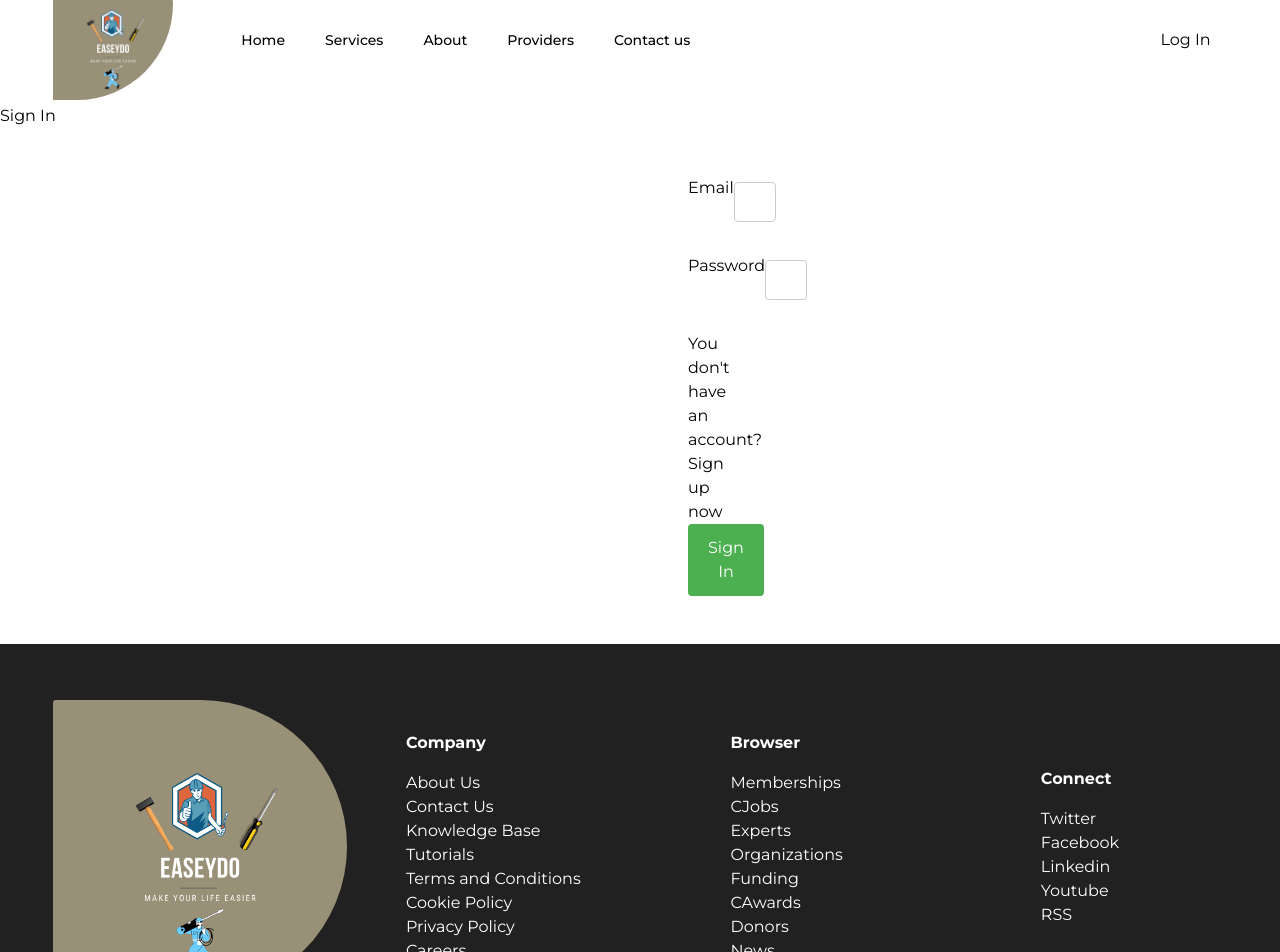
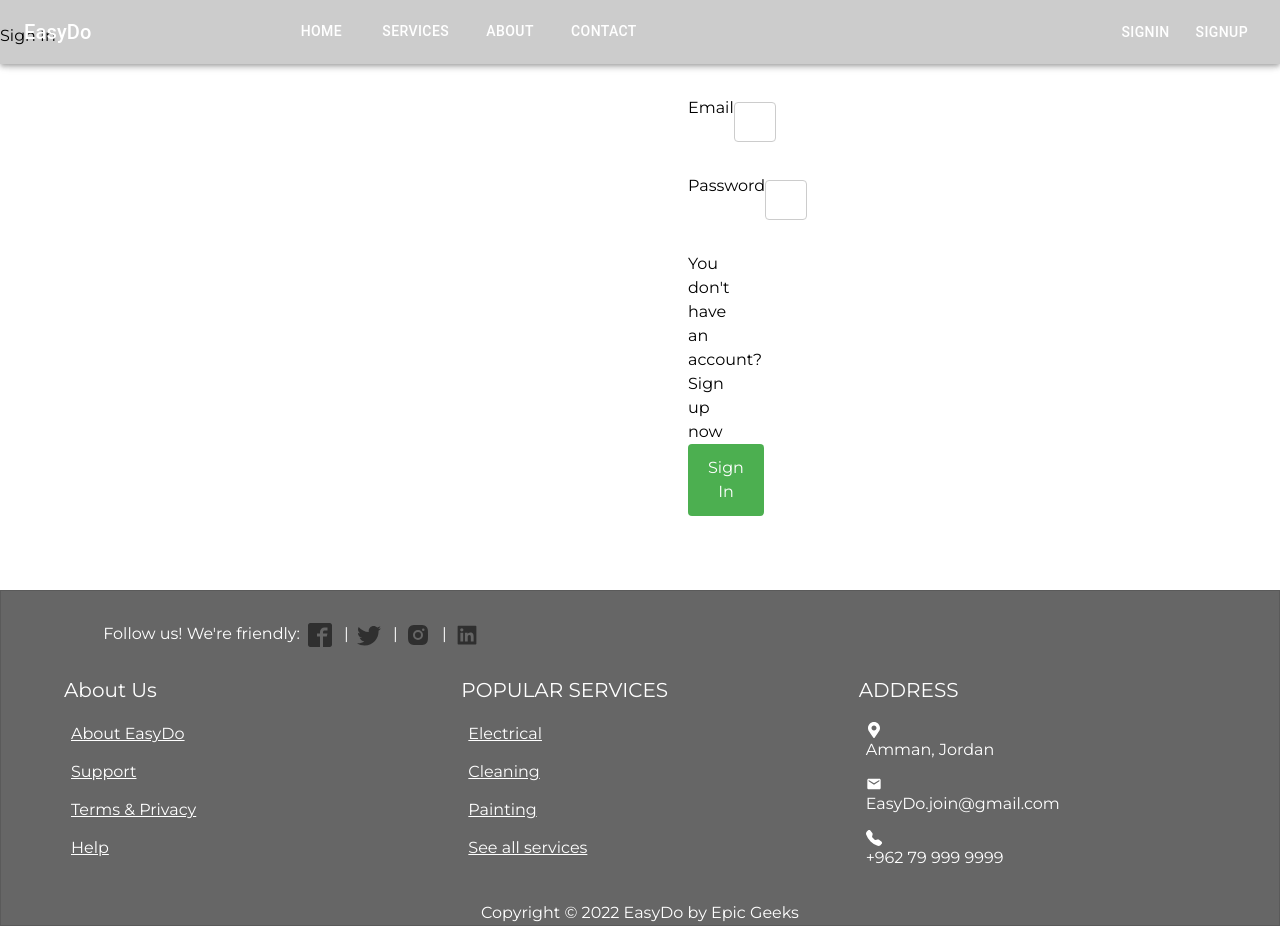
Before and after one commit to Epic-Geeks/easyDo-Frontend, a React (Create React App) app: page /signIn in a window 1280 px wide. Shown: the top 952 px of the page. After the commit the page ends 926 px from the top, so only its background shows below. Built offline with nearby package versions, Linux system fonts and the light colour scheme.

Commit message:
add navbar and footer

```diff
--- a/package.json
+++ b/package.json
@@ -6,6 +6,7 @@
     "@emotion/react": "^11.10.5",
     "@emotion/styled": "^11.10.5",
     "@mui/material": "^5.10.17",
+    "@mui/styled-engine-sc": "^5.10.16",
     "@reduxjs/toolkit": "^1.9.1",
     "@testing-library/jest-dom": "^5.16.5",
     "@testing-library/react": "^13.4.0",
@@ -18,10 +19,12 @@
     "react-bootstrap": "^2.7.0",
     "react-cookies": "^0.1.1",
     "react-dom": "^18.2.0",
+    "react-icons": "^4.7.1",
     "react-redux": "^8.0.5",
     "react-router-dom": "^6.4.5",
     "react-scripts": "5.0.1",
     "react-tabs": "^6.0.0",
+    "styled-components": "^5.3.6",
     "web-vitals": "^2.1.4"
   },
   "scripts": {
--- /dev/null
+++ b/src/components/Footer.js
@@ -0,0 +1,85 @@
+import React from 'react';
+import { Grid, Box, Link, Container, Paper, IconButton } from '@mui/material';
+import { ImFacebook2, ImTwitter } from "react-icons/im";
+import { RiInstagramFill } from "react-icons/ri";
+import { AiFillLinkedin } from "react-icons/ai";
+import { FaMapMarkerAlt } from "react-icons/fa";
+import { MdEmail } from "react-icons/md";
+import {BsFillTelephoneFill} from "react-icons/bs";
+export default function Footer() {
+
+    return (
+        <Paper sx={{
+            marginTop: 'calc(5% + 10px)',
+            width: '100%',
+            position: 'static',
+            bottom: 0,
+            bgcolor: 'text.secondary',
+            color: 'white',
+        }} component="footer" square variant="outlined">
+
+            <Box textAlign='left' marginLeft='8%' pt={{ xs: 5, sm: 3 }} pb={{ xs: 5, sm: 0 }}>
+                Follow us! We're friendly:<IconButton href='https://www.facebook.com/ASAC.LTUC/'><ImFacebook2 /></IconButton>  |
+                <IconButton href='https://twitter.com/asac_ltuc'><ImTwitter /></IconButton>  |
+                <IconButton href='https://www.instagram.com/asac.ltuc/?hl=en'><RiInstagramFill /></IconButton> |
+                <IconButton href='https://www.linkedin.com/company/asacltuc/?originalSubdomain=jo'><AiFillLinkedin /></IconButton>
+            </Box>
+
+            <Box marginTop='20px'>
+                <Container maxWidth='lg'>
+                    <Grid container spacing={5}>
+                        <Grid item xs={12} sm={4}>
+                            <Box marginBottom='10px' fontSize='20px'>About Us</Box>
+                            <Box padding='7px'>
+                                <Link href='/' color='inherit'>
+                                About EasyDo
+                                </Link>
+                            </Box>
+                            <Box padding='7px'>
+                                <Link href='/' color='inherit'>Support</Link>
+                            </Box>
+                            <Box padding='7px'>
+                                <Link href='/' color='inherit'>Terms & Privacy</Link>
+                            </Box>
+                            <Box padding='7px'>
+                                <Link href='/' color='inherit'>Help</Link>
+                            </Box>
+                        </Grid>
+
+                        <Grid item xs={12} sm={4}>
+                            <Box marginBottom='10px' fontSize='20px'>POPULAR SERVICES</Box>
+                            <Box padding='7px'>
+                                <Link href='/' color='inherit'>Electrical</Link>
+                            </Box>
+                            <Box padding='7px'>
+                                <Link href='/' color='inherit'>Cleaning</Link>
+                            </Box>
+                            <Box padding='7px'>
+                                <Link href='/' color='inherit'>Painting</Link>
+                            </Box>
+                            <Box padding='7px'>
+                                <Link href='/' color='inherit'>See all services</Link>
+                            </Box>
+                        </Grid>
+
+                        <Grid item xs={12} sm={4}>
+                            <Box marginBottom='10px' fontSize='20px'>ADDRESS</Box>
+                            <Box padding='7px'>
+                                <FaMapMarkerAlt />  Amman, Jordan
+                            </Box>
+                            <Box padding='7px'>
+                                <MdEmail/>EasyDo.join@gmail.com
+                            </Box>
+                            <Box padding='7px'>
+                                <BsFillTelephoneFill /> +962 79 999 9999
+                            </Box>
+                        </Grid>
+                    </Grid>
+                    <Box textAlign='center' pt={{ xs: 5, sm: 3 }} pb={{ xs: 5, sm: 0 }}>
+                        Copyright © 2022 EasyDo by Epic Geeks
+                    </Box>
+                </Container>
+            </Box>
+        </Paper>
+    )
+}
--- a/src/components/NavBar.js
+++ b/src/components/NavBar.js
@@ -1,32 +1,59 @@
-// import React from "react";
-// import { useDispatch, useSelector } from "react-redux";
-// import { Link } from "react-router-dom";
-// import { logoutHandler } from "../actions/AuthActions";
-// import { selectIsAuthorized } from "../redux/counterSlicer";
+import React from "react";
+import { useDispatch, useSelector } from "react-redux";
+import { logoutHandler } from "../actions/AuthActions";
+import { selectIsAuthorized } from "../redux/counterSlicer";
+import { AppBar, Toolbar, Typography, Tabs, Tab, Button } from "@mui/material";
 
-// export default function NavBar() {
-//   const isAuthorized = useSelector(selectIsAuthorized);
-//   const dispatch = useDispatch();
-//   return (
-//     <div>
-//       {!isAuthorized && (
-//         <>
-//           <Link to="/signIn">Sign In</Link>
-//           <Link to="/signUp">Sign Up</Link>
+export default function NavBar() {
+  const isAuthorized = useSelector(selectIsAuthorized);
+  const dispatch = useDispatch();
+  const [value, setValue] = React.useState('one');
+  const handleChange = (event, newValue) => {
+    event.preventDefault();
+    setValue(newValue);
+  };
 
-//         </>
-//       )}
-//       {isAuthorized && (
-//         <>
-//           <Link to="/dashboard">Dashboard</Link>
-//           <button onClick={() => logoutHandler(dispatch)}>
-//             <Link to="/">Sign Out</Link>
-//           </button>
-//           <Link to="/EditProfile">Edit Profile</Link>
-//         </>
-//       )}
-//             <Link to="/">Browse Services</Link>
-
-//     </div>
-//   );
-// }
+  return (
+    <React.Fragment>
+      {!isAuthorized && (
+        <AppBar position="fixed" sx={{ background: "rgba(0,0,0,0.2)", color: "white" }}>
+          <Toolbar>
+            <Typography variant="h6">EasyDo</Typography>
+            <Tabs sx={{ marginLeft: "15%" }}
+              value={value} onChange={handleChange}
+              textColor="white"
+              indicatorColor="white"
+              centered
+            >
+              <Tab href="/" label='Home'></Tab>
+              <Tab href="/services" label='Services'></Tab>
+              <Tab href="/about" label='About'></Tab>
+              <Tab href="/contact" label='contact'></Tab>
+            </Tabs>
+            <Button href="/signIn" sx={{ marginLeft: 'auto', color: "inherit" }}>SignIn</Button>
+            <Button href="/signUp" sx={{ marginLeft: '10px', color: "inherit" }}>SignUp</Button>
+          </Toolbar>
+        </AppBar>
+      )}
+      {isAuthorized && (
+        <AppBar position="fixed" sx={{ background: "transparent", color: "black" }}>
+          <Toolbar>
+            <Typography variant="h6">EasyDo</Typography>
+            <Tabs sx={{ marginLeft: "15%" }}
+              value={value}
+              onChange={handleChange}
+              textColor="secondary"
+              indicatorColor="secondary"
+              centered
+            >
+              <Tab href="/dashboard" label='Dash Board'></Tab>
+              <Tab href="/EditProfile" label='Edit Profile'></Tab>
+            </Tabs>
+            <Button sx={{ marginLeft: 'auto', color: "inherit" }} onClick={() => logoutHandler(dispatch)}>Sign Out</Button>
+          </Toolbar>
+        </AppBar>
+      )}
+      {/*<Link to="/">Browse Services</Link>*/}
+    </React.Fragment>
+  );
+}
--- a/src/components/Routes.js
+++ b/src/components/Routes.js
@@ -10,14 +10,14 @@ import {
 import { selectIsAuthorized, selectUserInfo } from '../redux/counterSlicer';
 import { useSelector } from "react-redux";
 import Home from "./pages/Home";
-import Navbar from "./navbar/Navbar";
+import Navbar from "./NavBar";
 import SignUp from "./SignUp";
 import UserDashboard from "./user/UserDashboard";
 import ProviderDashboard from "./provider/ProviderDashboard";
 import CreateOrderForm from "./user/CreateOrderForm";
 import CreateServiceForm from "./provider/CreateServiceForm";
 import EditProfile from "./EditProfile";
-import Footer from "./footer/Footer";
+import Footer from "./Footer";
 
 
 
```
Also changed, not shown: 1 other file (tests, documents, lock files or other folders).
